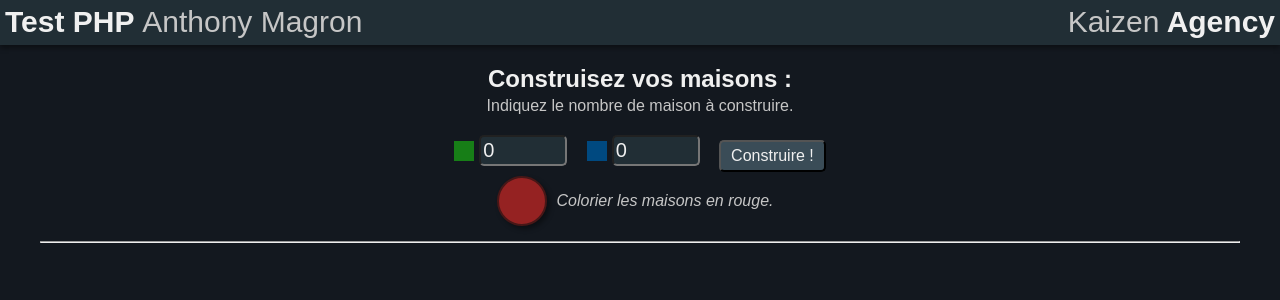
After one commit to anthoMag/Test-PHP-Kaizen-Agency, a PHP site: page / in a window 1280 px wide. The commit adds this page. Shown: the top 300 px of the page. Run offline with PHP 8.4, Linux system fonts and the light colour scheme.

Commit message:
upload test php

```diff
--- /dev/null
+++ b/assets/css/index.css
@@ -0,0 +1,130 @@
+body {
+    background-color: rgb(19, 24, 31);
+    color: rgb(240, 240, 240);
+    font-family: Arial, Helvetica, sans-serif;
+}
+
+header h1, header h2 {
+    margin: 0;
+    padding: 5px;
+    font-size: 30px;
+}
+
+header h1 span, header h2 span, main p {
+    font-weight: 100;
+    color: rgb(198, 198, 198);
+}
+
+header {
+    background-color: rgb(33, 46, 53);
+    margin-bottom: 20px;
+    display: flex;
+    justify-content: space-between;
+    box-shadow: 0 3px 5px rgba(0, 0, 0, 0.396);
+}
+
+main {
+    max-width: 1200px;
+    margin: auto;
+}
+
+main h2, main p{
+    text-align: center;
+    margin: 5px;
+}
+
+main form {
+    text-align: center;
+    margin-top: 10px;
+}
+
+main form > div {
+    display: inline-flex;
+    align-items: center;
+    margin: 0 5px;
+}
+
+main form div input[type="number"] {
+    background-color: rgb(33, 46, 53);
+    width: 80px;
+    height: 25px;
+    margin: 10px 5px;
+    color: rgb(240, 240, 240);
+    font-size: 20px;
+}
+
+main form input[type="submit"] {
+
+    background-color: rgb(58, 76, 87);
+    color: rgb(240, 240, 240);
+    padding: 5px 10px;
+    cursor: pointer;
+}
+
+main form input {
+    border-radius: 5px;
+}
+
+main .green {
+    background-color: rgb(23, 126, 23);
+}
+
+main .blue {
+    background-color: rgb(0, 73, 128);
+}
+
+main .red {
+    background-color: rgb(149, 34, 34);
+}
+
+main .little {
+    width: 20px;
+    height: 20px;
+}
+
+main .medium {
+    width: 80px;
+    height: 80px;
+}
+
+main .large {
+    width: 100px;
+    height: 100px;
+}
+
+main .house {
+    margin: 10px;
+    box-shadow: 3px 3px 5px rgba(0, 0, 0, 0.396);
+    transition: opacity 0.2s ease-in-out;
+    cursor: crosshair;
+    display: inline-block;
+}
+
+main .house:hover {
+    opacity: 0.1;
+    transition: opacity 0.2s ease-in-out;
+}
+
+main #redButton {
+    width: 50px;
+    height: 50px;
+    border-radius: 50%;
+    background-color: rgb(149, 34, 34);
+    display: inline-block;
+    cursor: pointer;
+    border: 2px solid rgb(71, 23, 23);
+    box-shadow: 3px 3px 5px rgba(0, 0, 0, 0.396);
+}
+
+main .setRedColor {
+    display: flex;
+    align-items: center;
+    justify-content: center;
+    margin-bottom: 15px;
+}
+
+main .setRedColor p {
+    display: inline-flex;
+    margin: 10px;
+    font-style: italic;
+}
--- /dev/null
+++ b/assets/js/index.js
@@ -0,0 +1,13 @@
+window.addEventListener('load', () => {
+    const houses = document.querySelectorAll('.house');
+    const redButton = document.getElementById('redButton');
+
+    redButton.addEventListener('click', () => {
+
+        houses.forEach(element => {
+            element.classList.add('red');
+            element.classList.remove('green');
+            element.classList.remove('blue');
+        });
+    });
+});
--- /dev/null
+++ b/index.php
@@ -0,0 +1,73 @@
+<?php
+
+require 'vendor/autoload.php';
+
+$valueGreenHouse = $_POST['greenHouseNumber'] ?? 0;
+$valueBlueHouse = $_POST['blueHouseNumber'] ?? 0;
+
+?>
+
+<!DOCTYPE html>
+<html lang="fr">
+    <head>
+        <meta charset="UTF-8">
+        <meta name="viewport" content="width=device-width, initial-scale=1.0">
+        <title>Test PHP Anthony Magron</title>
+        <link rel="stylesheet" href="./assets/css/normalize.css">
+        <link rel="stylesheet" href="./assets/css/index.css">
+    </head>
+    <body>
+        <header>
+            <h1>Test PHP <span>Anthony Magron</span></h1>
+            <h2><span>Kaizen</span> Agency</h2>
+        </header>
+
+        <main>
+            <h2>Construisez vos maisons :</h2>
+            <p>Indiquez le nombre de maison à construire.</p>
+
+            <form action="index.php" method="post">
+                <div>
+                    <div class="green little"></div><input type="number" value=<?=$valueGreenHouse?> name="greenHouseNumber" />
+                </div>
+
+                <div>
+                    <div class="blue little"></div><input type="number" value=<?=$valueBlueHouse?> name="blueHouseNumber" />
+                </div>
+
+                <div>
+                    <input type="submit" value="Construire !">
+                </div>
+            </form>
+
+            <div class="setRedColor">
+                <button id="redButton"></button>
+                <p>Colorier les maisons en rouge.</p>
+            </div>
+
+            <hr>
+
+            <div class="quartier">
+                <div>
+                    <?php
+                        if($valueGreenHouse > 0) {
+                            for ($i=0; $i < $valueGreenHouse; $i++) {
+                                echo(new MyHouse1())->generate();
+                            }
+                        }
+                    ?>
+                </div>
+                <div>
+                    <?php
+                        if($valueBlueHouse > 0) {
+                            for ($i=0; $i < $valueBlueHouse; $i++) {
+                                echo(new MyHouse2())->generate();
+                            }
+                        }
+                    ?>
+                </div>
+            </div>
+        </main>
+    </body>
+    <script src="./assets/js/index.js"></script>
+</html>
```
Also changed, not shown: src/DeveloperInterview.php (+75 -11 lines), src/MyHouse.php (added, +18 -0 lines), src/MyHouse1.php (added, +7 -0 lines), src/MyHouse2.php (added, +7 -0 lines), assets/css/normalize.css (added).
